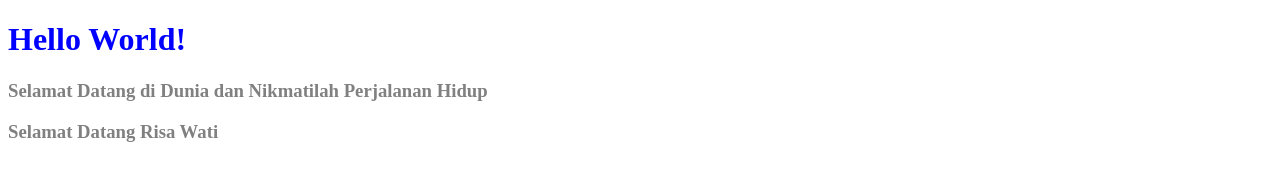
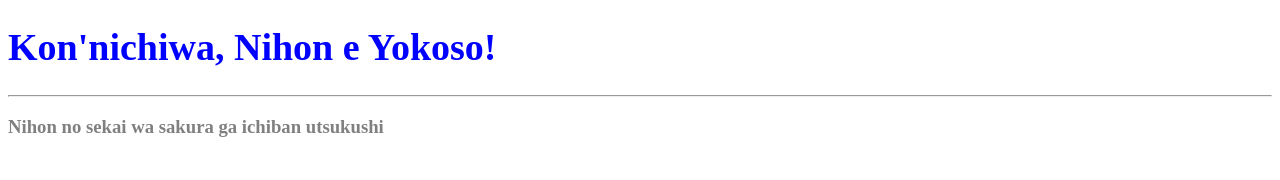
Before and after one commit to risa-rwx/helloworld, a plain HTML site: page index.html in a window 1280 px wide. Drawn offline with Linux system fonts and the light colour scheme.

Commit message:
Added: Japan Version

```diff
--- a/index.html
+++ b/index.html
@@ -4,14 +4,15 @@
     <meta charset="UTF-8">
     <meta name="viewport" content="width=device-width, initial-scale=1.0">
     <title>Hello World!</title>
+    <style>
+        h1 {color:blue;
+            font-size: 38px;}
+        h3 {color:gray;}
+    </style>
 </head>
 <body>
-    <h1>Hello World!</h1>
-    <style>
-        h1 {color:blue;}
-        h3 {color:gray;}
-    </style>
-    <h3>Selamat Datang di Dunia dan Nikmatilah Perjalanan Hidup</h3>
-    <h3>Selamat Datang Risa Wati</h3>
+    <h1>Kon'nichiwa, Nihon e Yokoso!</h1>
+    <hr>
+    <h3> Nihon no sekai wa sakura ga ichiban utsukushi</h3>
 </body>
 </html>
```
